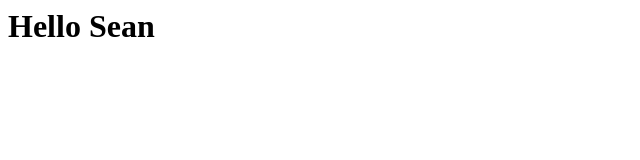
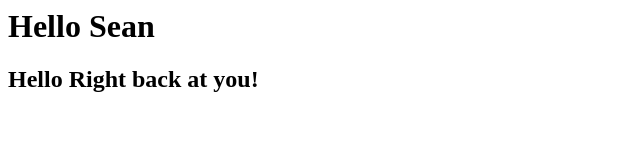
Before and after one commit to Hoolio333/Introductions-2, a plain HTML site: page index.html in a window 1280 px wide. Shown: the whole page, without its empty margins (0-640 px from the left). Drawn offline with Linux system fonts and the light colour scheme.

Commit message:
hello back

```diff
--- a/index.html
+++ b/index.html
@@ -1 +1,2 @@
 <h1>Hello Sean</h1>
+<h2>Hello Right back at you!</h2>
```
